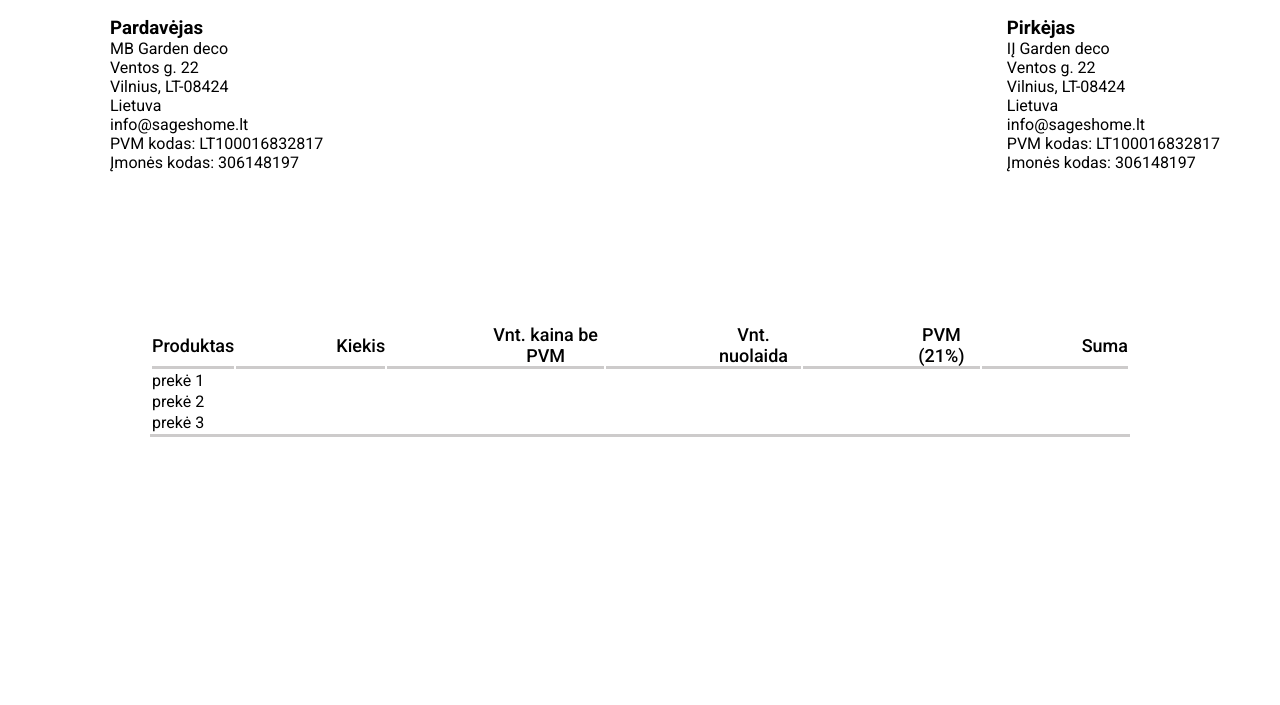
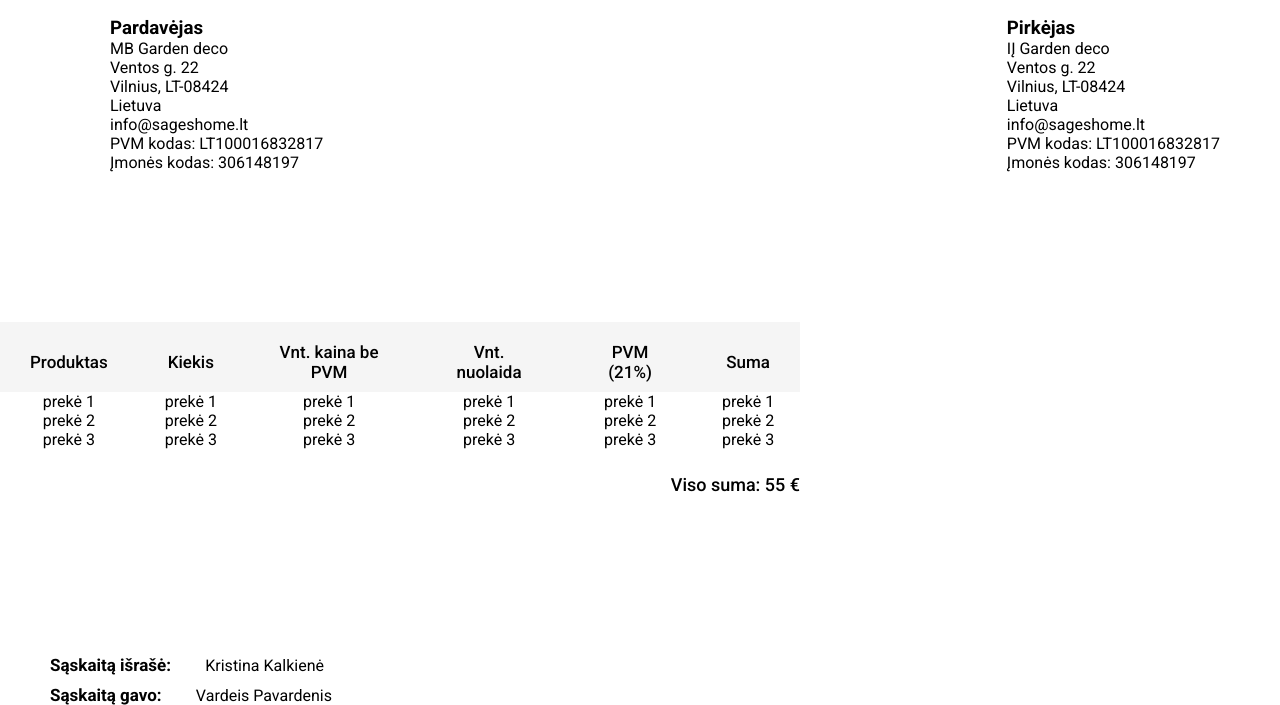
Before and after one commit to Kr2Ka1/SF, a plain HTML site: page index.html in a window 1280 px wide. Shown: the part 418-1123 px from the top of the page. Before the commit the page ends 1005 px from the top, so only its background shows below. Drawn offline with Linux system fonts and the light colour scheme.

Commit message:
html ir CSS baigtas

```diff
--- a/index.html
+++ b/index.html
@@ -67,23 +67,44 @@
                     <th>PVM (21%)</th>
                     <th>Suma</th>
                 </tr>
-                <tr>
+                <tr class="pirmaPreke">
                     <td>prekė 1</td>
+                    <td>prekė 1</td>
+                    <td>prekė 1</td>
+                    <td>prekė 1</td>
+                    <td>prekė 1</td>
+                    <td>prekė 1</td>
+                </tr>
+                <tr class="antraPreke">
+                    <td>prekė 2</td>
+                    <td>prekė 2</td>
+                    <td>prekė 2</td>
+                    <td>prekė 2</td>
+                    <td>prekė 2</td>
+                    <td>prekė 2</td>
+                </tr>
+                <tr class="treciaPreke">
+                    <td>prekė 3</td>
+                    <td>prekė 3</td>
+                    <td>prekė 3</td>
+                    <td>prekė 3</td>
+                    <td>prekė 3</td>
+                    <td>prekė 3</td>
+                </tr>
 
-                </tr>
-                <tr>
-                    <td>prekė 2</td>
-
-                </tr>
-                <tr>
-                    <td>prekė 3</td>
-
+                <tr class="visoSuma">
+                    <td>Viso suma: <span>55</span> € </td>
                 </tr>
             </table>
 
         </div>
     </section>
 
+    <section class="kasIsrase">
+        <p class="kasIsraseInfo">Sąskaitą išrašė: <span class="kamIsraseVardas">Kristina Kalkienė</span></p>
+        <p class="kasIsraseInfo">Sąskaitą gavo: <span class="kamIsraseVardas">Vardeis Pavardenis</span></p>
+    </section>
+
 </body>
 
 </html>
--- a/style.scss
+++ b/style.scss
@@ -55,18 +55,53 @@ body {
         display: flex;
         justify-content: center;
         align-items: center;
-        margin: 150px;
-        border-bottom: 3px solid #afacac9e;
+        width: 100vh;
+        margin-top: 150px;
+        border-collapse: collapse;
+        text-overflow: wrap;
+
 
         th {
-            padding-left: 100px;
-            font-size: 18px;
+
+            font-size: 17px;
             font-weight: 500;
-            border-bottom: 3px solid #afacac9e;
-        }
-        .pirmaEile{
-            padding-left: 0;
+            background-color: whitesmoke;
+            text-align: center;
+            padding: 20px 30px 10px 30px;
 
         }
     }
+
+    td {
+        text-align: center;
+    }
+
+    .visoSuma {
+        display: flex;
+        justify-content: end;
+        align-items: end;
+        padding-top: 25px;
+        border-collapse: collapse;
+        font-weight: 500;
+        font-size: 18px;
+
+        text-align: center;
+
+    }
+
+    .kasIsrase {
+        margin: 150px 50px 0 50px;
+
+        .kasIsraseInfo {
+            font-weight: 600;
+            padding-top: 10px;
+            font-size: 17px;
+        }
+
+        .kamIsraseVardas {
+            padding-left: 30px;
+            font-weight: 400;
+            font-size: 16px;
+        }
+    }
 }
```
Also changed, not shown: style.css.
